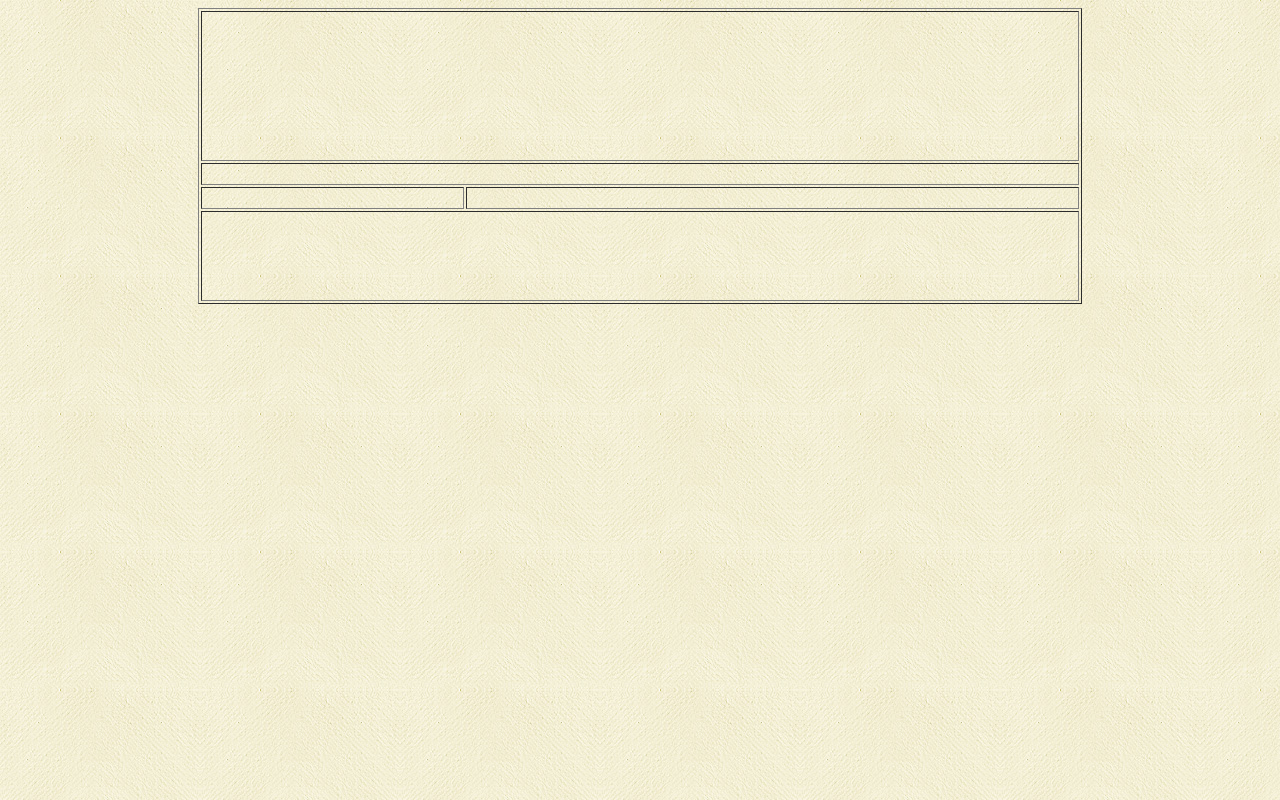
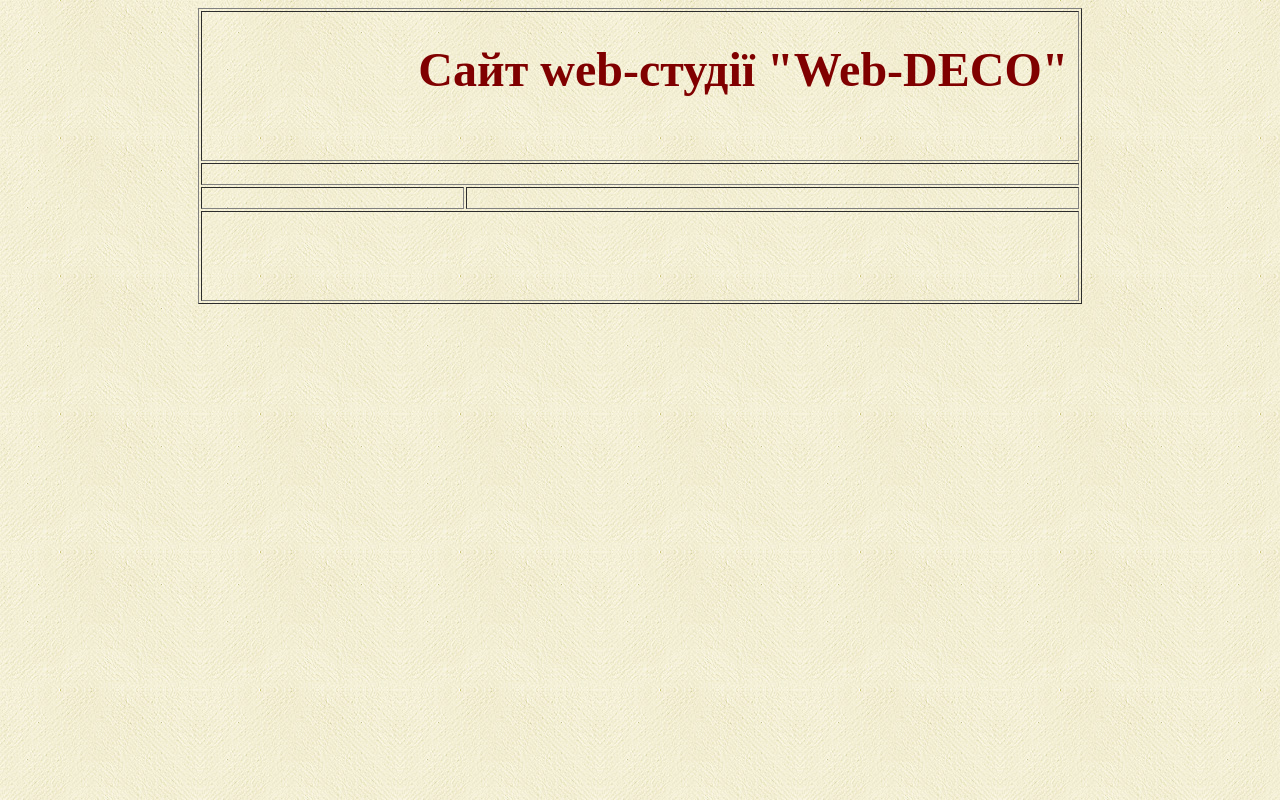
Before and after one commit to Forzik51/Holubev.Github.io, a plain HTML site: page index.html in a window 1280 px wide. Drawn offline with Linux system fonts and the light colour scheme.

Commit message:
05 - Назва сайта

```diff
--- a/index.html
+++ b/index.html
@@ -6,7 +6,9 @@
     <BODY background="images/bg.jpg">
         <table border="1" align="center" cellpadding="10" width="70%">
 			<tr>
-				<td colspan="2" height="150" align="right" hspace="5"></td><tr>
+				<td colspan="2" height="150" align="right" hspace="5">
+					<font size="5" color="Maroon"><h1 class="shadowtext">Сайт web-студії "Web-DECO"</h1></font>
+				</td><tr>
 				<td colspan="2"></td>
 			</tr>
 			<tr>
```
